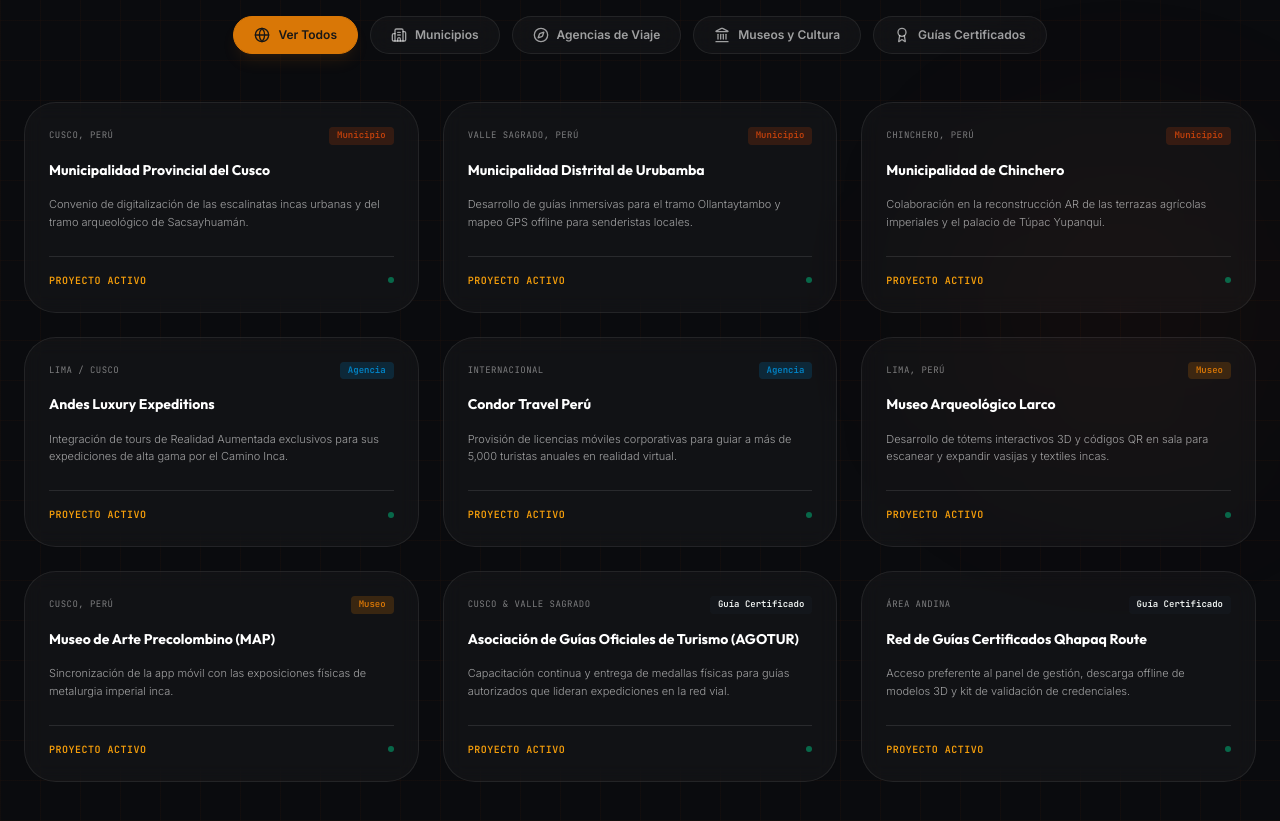
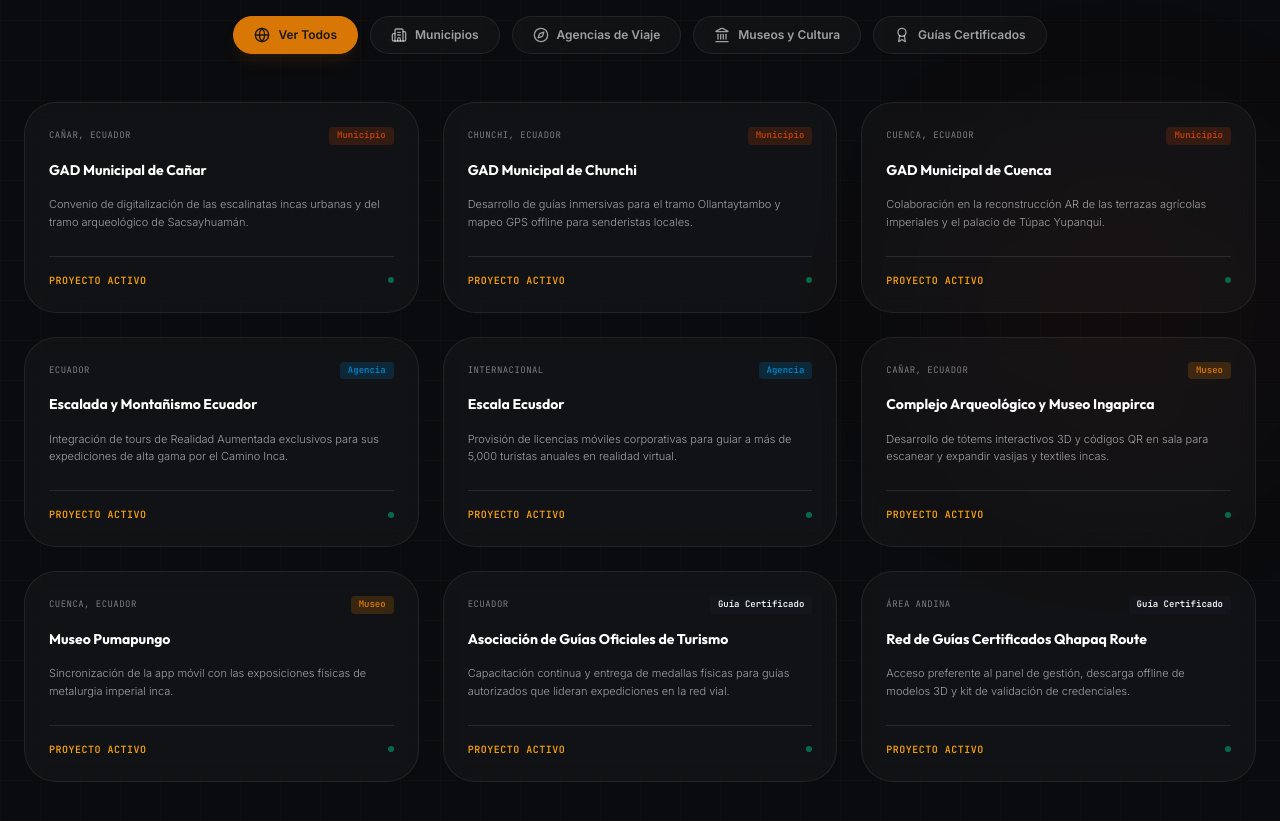
Before and after one commit to AracelyMB/qhapaq-nan-inmersivo, a React (Vite) app: page / in a window 1280 px wide. Shown: the part 5420-6241 px from the top of the page. Built offline with nearby package versions, Linux system fonts and the light colour scheme.

Commit message:
Cambio de informacion

```diff
--- a/src/components/Contact.tsx
+++ b/src/components/Contact.tsx
@@ -27,7 +27,8 @@
   const openWhatsApp = () => {
     const text = encodeURIComponent("¡Hola Qhapaq Ñan Inmersivo! Estoy interesado en conocer más sobre sus experiencias de turismo tecnológico con realidad aumentada.");
     // Simulate real high converting WhatsApp redirect
-    window.open(`https://wa.me/593992414366?text=${text}`, "_blank");
+    window.open(`https://wa.me/593992414366
+      ?text=${text}`, "_blank");
   };
 
   return (
--- a/src/components/Partners.tsx
+++ b/src/components/Partners.tsx
@@ -9,58 +9,58 @@
   const alliances: Alliance[] = [
     {
       id: "muni-cusco",
-      name: "Municipalidad Provincial del Cusco",
+      name: "GAD Municipal de Cañar",
       type: "Municipio",
-      location: "Cusco, Perú",
+      location: "Cañar, Ecuador",
       description: "Convenio de digitalización de las escalinatas incas urbanas y del tramo arqueológico de Sacsayhuamán."
     },
     {
       id: "muni-urubamba",
-      name: "Municipalidad Distrital de Urubamba",
+      name: "GAD Municipal de Chunchi",
       type: "Municipio",
-      location: "Valle Sagrado, Perú",
+      location: "Chunchi, Ecuador",
       description: "Desarrollo de guías inmersivas para el tramo Ollantaytambo y mapeo GPS offline para senderistas locales."
     },
     {
       id: "muni-chinchero",
-      name: "Municipalidad de Chinchero",
+      name: "GAD Municipal de Cuenca ",
       type: "Municipio",
-      location: "Chinchero, Perú",
+      location: "Cuenca, Ecuador",
       description: "Colaboración en la reconstrucción AR de las terrazas agrícolas imperiales y el palacio de Túpac Yupanqui."
     },
     {
       id: "agency-andes",
-      name: "Andes Luxury Expeditions",
+      name: "Escalada y Montañismo Ecuador",
       type: "Agencia",
-      location: "Lima / Cusco",
+      location: " Ecuador ",
       description: "Integración de tours de Realidad Aumentada exclusivos para sus expediciones de alta gama por el Camino Inca."
     },
     {
       id: "agency-condor",
-      name: "Condor Travel Perú",
+      name: "Escala Ecusdor",
       type: "Agencia",
       location: "Internacional",
       description: "Provisión de licencias móviles corporativas para guiar a más de 5,000 turistas anuales en realidad virtual."
     },
     {
       id: "museum-larco",
-      name: "Museo Arqueológico Larco",
+      name: "Complejo Arqueológico y Museo Ingapirca ",
       type: "Museo",
-      location: "Lima, Perú",
+      location: "Cañar, Ecuador",
       description: "Desarrollo de tótems interactivos 3D y códigos QR en sala para escanear y expandir vasijas y textiles incas."
     },
     {
       id: "museum-map",
-      name: "Museo de Arte Precolombino (MAP)",
+      name: "Museo Pumapungo",
       type: "Museo",
-      location: "Cusco, Perú",
+      location: "Cuenca, Ecuador",
       description: "Sincronización de la app móvil con las exposiciones físicas de metalurgia imperial inca."
     },
     {
       id: "guia-agotur",
-      name: "Asociación de Guías Oficiales de Turismo (AGOTUR)",
+      name: "Asociación de Guías Oficiales de Turismo",
       type: "Guia",
-      location: "Cusco & Valle Sagrado",
+      location: "Ecuador",
       description: "Capacitación continua y entrega de medallas físicas para guías autorizados que lideran expediciones en la red vial."
     },
     {
```
